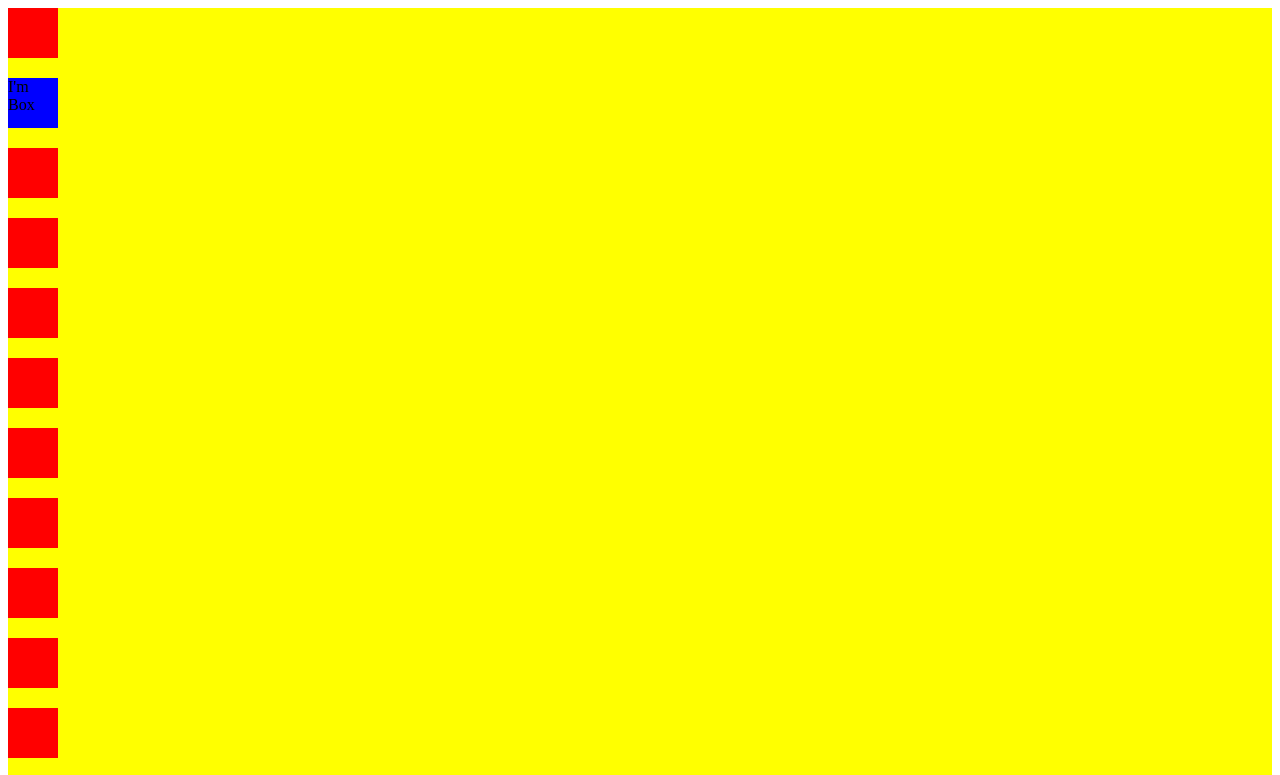
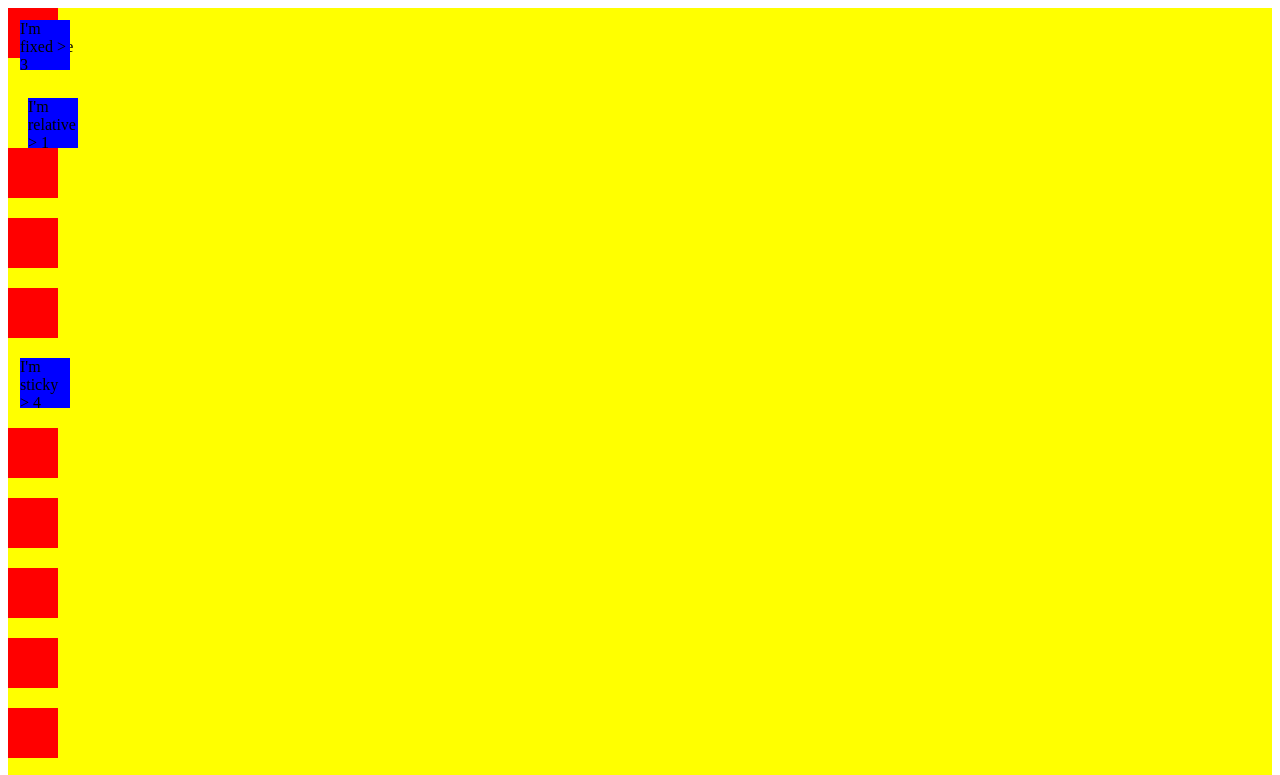
Before and after one commit to good593/html-css-js, a plain HTML site: page tutorial/css/position.html in a window 1280 px wide. Shown: the top 775 px of the page. Drawn offline with Linux system fonts and the light colour scheme.

Commit message:
display, position

```diff
--- a/tutorial/css/display.css
+++ b/tutorial/css/display.css
@@ -3,13 +3,14 @@ span {
   width: 80px;
   height: 80px;
   margin: 20px;
+  padding: 5px;
 }
-
+/* div default : Block level */
 div {
   background: red;
   display: inline-block;
 }
-
+/* span default : Inline level */
 span {
   background: blue;
   display: block;
--- a/tutorial/css/position.css
+++ b/tutorial/css/position.css
@@ -12,9 +12,30 @@ div {
   position: static;
 }
 
-.box {
+#relative {
   background: blue;
   left: 20px;
   top: 20px;
-  position: static;
+  position: relative;
 }
+
+#absolute {
+  background: blue;
+  left: 20px;
+  top: 20px;
+  position: absolute;
+}
+
+#fixed {
+  background: blue;
+  left: 20px;
+  top: 20px;
+  position: fixed;
+}
+
+#sticky {
+  background: blue;
+  left: 20px;
+  top: 20px;
+  position: sticky;
+}
--- a/tutorial/css/position.html
+++ b/tutorial/css/position.html
@@ -10,10 +10,13 @@
 <body>
   <article class="container">
     <div></div>
-    <div class="box">I'm Box</div>
+    <div id="relative">I'm relative > 1</div>
     <div></div>
+    <div id="absolute">I'm absolute > 2</div>
     <div></div>
+    <div id="fixed">I'm fixed > 3</div>
     <div></div>
+    <div id="sticky">I'm sticky > 4</div>
     <div></div>
     <div></div>
     <div></div>
```
Also changed, not shown: tutorial/css/display.html (+3 -3 lines), 1 other file.
